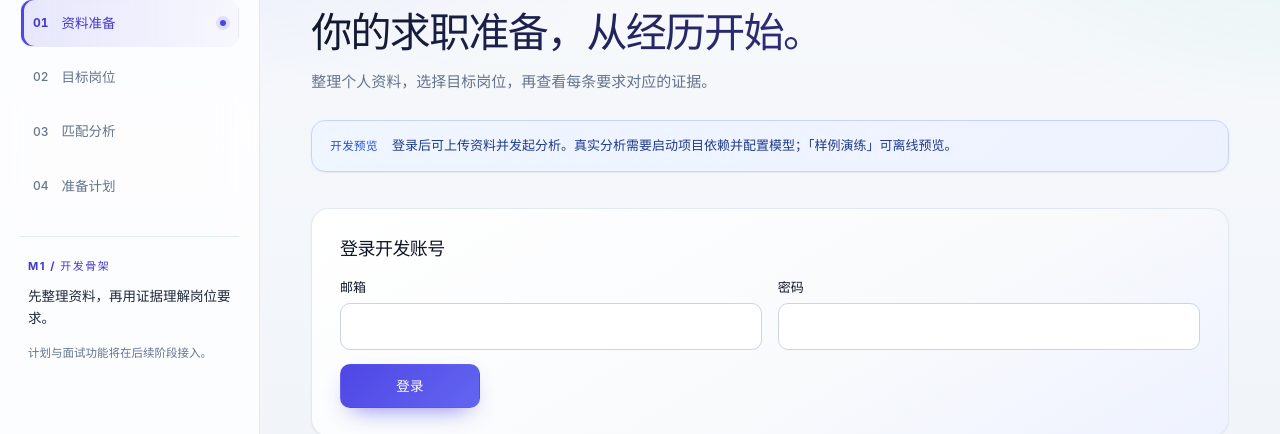
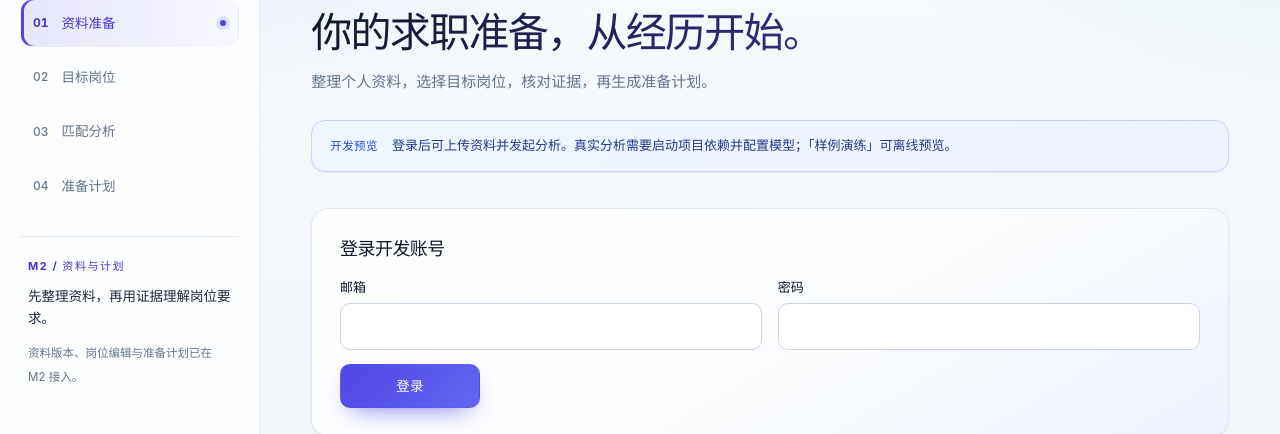
Before and after one commit to 3394666242jjy-lab/cs353fz28, a React (Vite) app in the folder frontend/: page / in a window 1280 px wide. Shown: the part 134-568 px from the top of the page. Built offline with nearby package versions, Linux system fonts and the light colour scheme; no server answers.

Commit message:
chore(frontend): update M2 workspace copy
Refs #23

```diff
--- a/frontend/src/App.tsx
+++ b/frontend/src/App.tsx
@@ -312,6 +312,10 @@ export default function App() {
   }
 
   function saveSampleJob() {
+    if (!jd.trim()) {
+      setJobNotice({ tone: 'danger', text: '请先填写岗位 JD 再保存。' });
+      return;
+    }
     const next: JobVersionInfo = {
       id: 'job_demo_local',
       version: (job?.sample ? job.version : 0) + 1,
@@ -386,9 +390,9 @@ export default function App() {
           ))}
         </nav>
         <div className="sidebar-note">
-          <p className="eyebrow">M1 / 开发骨架</p>
+          <p className="eyebrow">M2 / 资料与计划</p>
           <p>先整理资料，再用证据理解岗位要求。</p>
-          <span>计划与面试功能将在后续阶段接入。</span>
+          <span>资料版本、岗位编辑与准备计划已在 M2 接入。</span>
         </div>
         <div className="connection-block">
           <StatusBadge
@@ -434,7 +438,7 @@ export default function App() {
         <div className="page-intro">
           <p className="eyebrow">CAREERPILOT / WORKSPACE</p>
           <h1>你的求职准备，从经历开始。</h1>
-          <p>整理个人资料，选择目标岗位，再查看每条要求对应的证据。</p>
+          <p>整理个人资料，选择目标岗位，核对证据，再生成准备计划。</p>
         </div>
         <div className="demo-notice">
           <span className="notice-label">开发预览</span>
```
